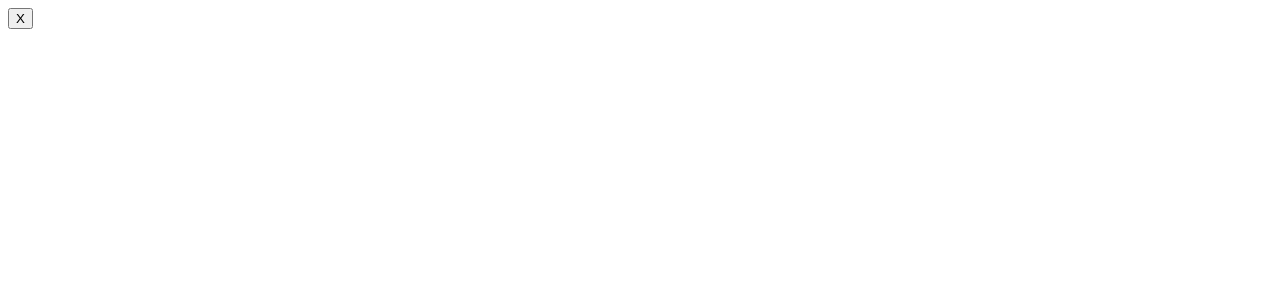
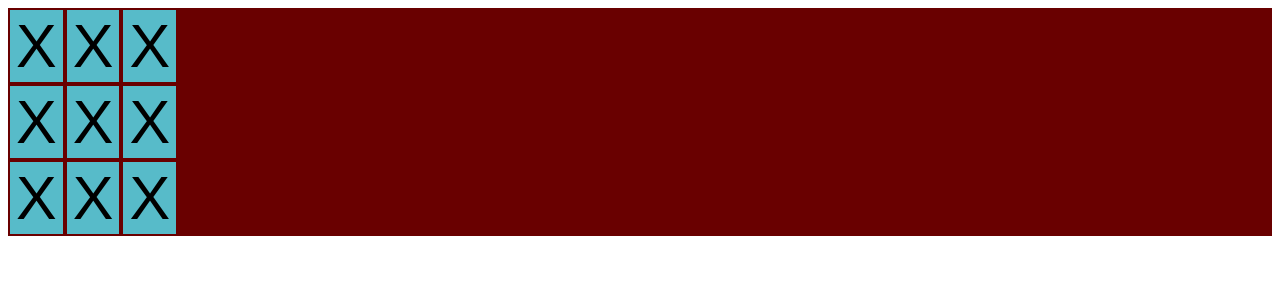
Before and after one commit to sxlena777/react-curso, a React (Create React App) app: page / in a window 1280 px wide. Shown: the top 300 px of the page. Built offline with nearby package versions, Linux system fonts and the light colour scheme.

Commit message:
Haciendo el tablero

```diff
--- a/src/App.jsx
+++ b/src/App.jsx
@@ -1,7 +1,25 @@
-import './style.css'
+import "./style.css";
 
 export const Square = () => {
-    return(
-        <button className='Square'>X</button>
-    )
-}
+  return (
+    <>
+      <div className="boardRow">
+        <button className="Square">X</button>
+        <button className="Square">X</button>
+        <button className="Square">X</button>
+      </div>
+
+      <div className="boardRow">
+        <button className="Square">X</button>
+        <button className="Square">X</button>
+        <button className="Square">X</button>
+      </div>
+
+      <div className="boardRow">
+        <button className="Square">X</button>
+        <button className="Square">X</button>
+        <button className="Square">X</button>
+      </div>
+    </>
+  );
+};
--- a/src/style.css
+++ b/src/style.css
@@ -0,0 +1,19 @@
+.boardRow {
+  background-color: rgb(105, 0, 0);
+}
+
+.Square {
+  background-color: rgb(87, 187, 201);
+  border: 2px solid rgb(105, 0, 0);
+  font-size: 61px;
+}
+
+.Square:active {
+  background-color: rgb(224, 149, 149);
+  box-shadow: 0px 0px 8px red;
+
+  border: 2px solid rgb(255, 43, 43);
+  font-size: 61px;
+  border-radius: 16px;
+  transition: all, 0.2s;
+}
```
Also changed, not shown: src/index.js (+6 -7 lines).
